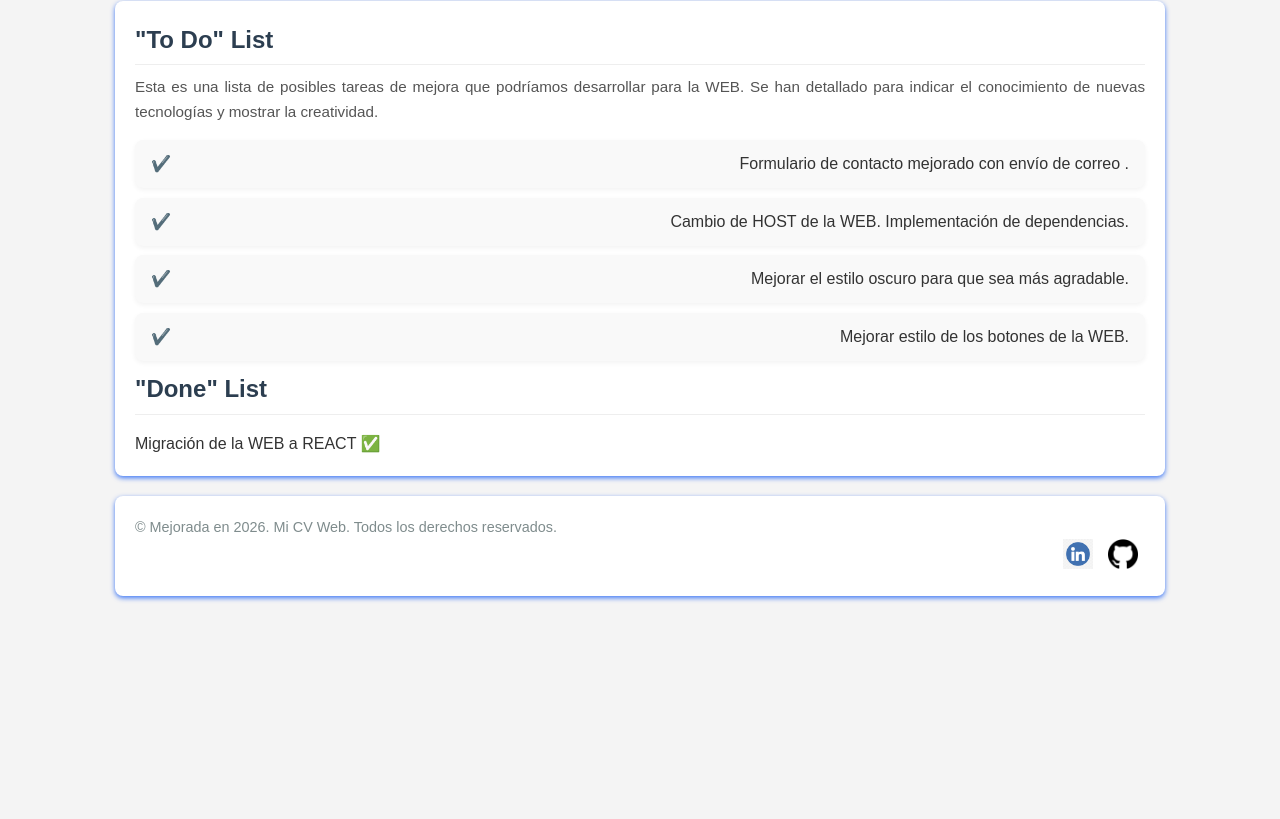
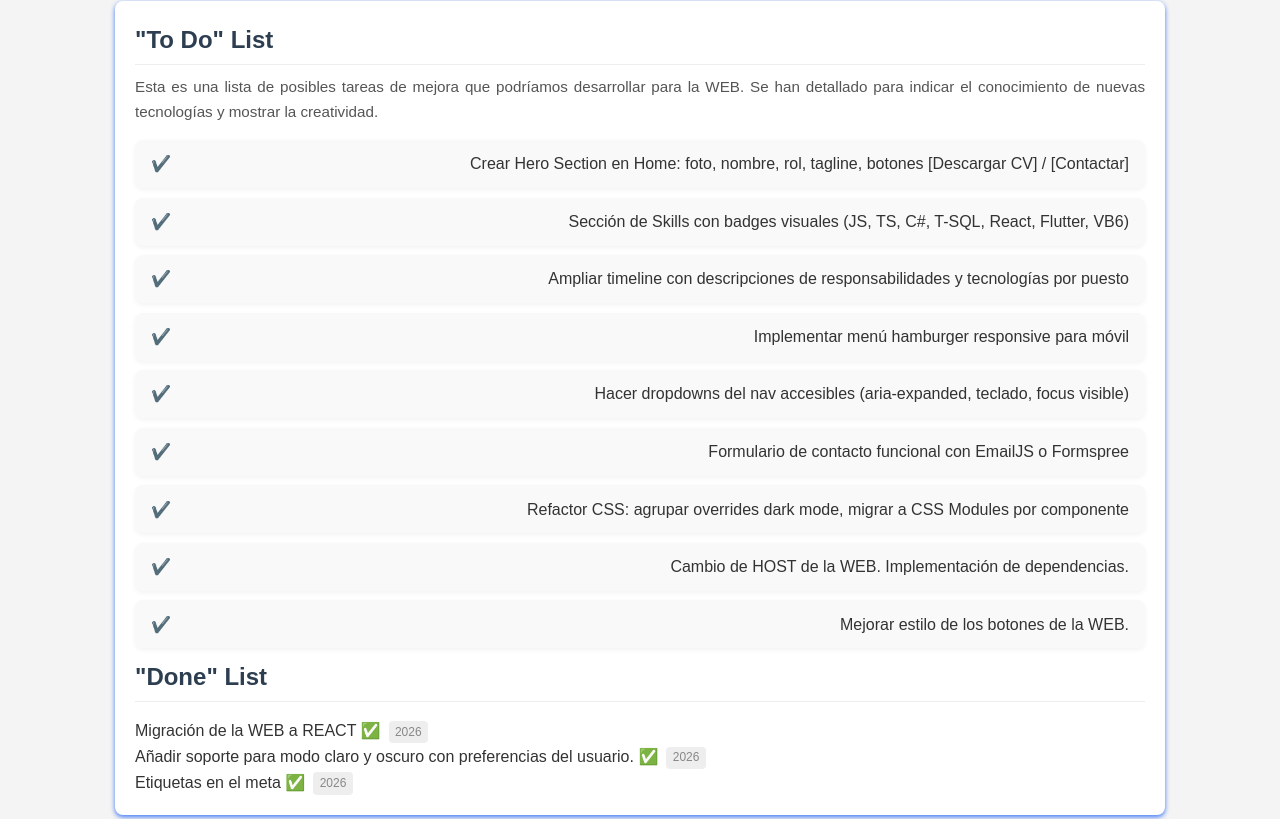
Before and after one commit to PabloSoriaFerrer11/webpasofe-react, a React (Vite) app: page /todo in a window 1280 px wide. Shown: the part 314-1133 px from the top of the page. Before the commit the page ends 950 px from the top, so only its background shows below. Built offline with nearby package versions, Linux system fonts and the light colour scheme.

Commit message:
Cambios en el TODO y fallos de texto.

```diff
--- a/index.html
+++ b/index.html
@@ -2,9 +2,14 @@
 <html lang="en">
   <head>
     <meta charset="UTF-8" />
-    <link rel="icon" type="image/svg+xml" href="/public/favicon-32x32.png" />
+    <meta name="description" content="Pablo Soria Ferrer — Desarrollador Full Stack. Portfolio y CV online." />
+    <meta property="og:title" content="Pablo Soria — CV & Portfolio" />
+    <meta property="og:description" content="Desarrollador Full Stack especializado en React, TypeScript, Flutter y T-SQL." />
+    <meta property="og:image" content="/favicon/android-chrome-512x512.png" />
+
+    <link rel="icon" type="image/svg+xml" href="/favicon-32x32.png" />
     <meta name="viewport" content="width=device-width, initial-scale=1.0" />
-    <title>webpasofe-react</title>
+    <title>Pablo Soria — Desarrollador Full Stack</title>
   </head>
   <body>
     <div id="root"></div>
--- a/src/css/styles.css
+++ b/src/css/styles.css
@@ -148,6 +148,11 @@
 
    body.dark .signup-button:hover {
        background-color: #e74c3c;
+   }
+
+   body.dark .todo-date {
+       color: #aaa;
+       background: #444;
    }
 
    /* Estilos del encabezado */
@@ -489,6 +494,18 @@
     text-decoration: underline;
 }
 
+/* Fecha en items de la ToDo list */
+.todo-date {
+    display: inline-block;
+    margin-left: 0.5rem;
+    font-size: 0.75rem;
+    color: #888;
+    background: #eee;
+    padding: 0.1rem 0.4rem;
+    border-radius: 4px;
+    vertical-align: middle;
+}
+
 /* Transición entre modos */
 body, .todo-container, .todo-item {
     transition: background-color 0.3s, color 0.3s, box-shadow 0.3s;
--- a/src/pages/HomePage.tsx
+++ b/src/pages/HomePage.tsx
@@ -13,9 +13,9 @@ function HomeCV(){
                 <p>Actualmente estoy trabajando como desarrollador en <a href="https://www.ahora.es/"
                         target="_blank">AHORA</a>, una empresa dedicada a la creación de soluciones
                     para otras empresas con tecnologías LOWCODE o un ERP propio.</p>
-                <p>En mi tiempo libre me gusta desarrollar proyectos personales, como <a href="/flutter_amm.html"
-                        target="_blank">Airosft Matchmaking</a>, un proyecto que busca mejorar la experiencia de los
-                    jugadores de Airosft.
+                <p>En mi tiempo libre me gusta desarrollar proyectos personales, como <a href="/proyectos/flutter_amm.html"
+                        target="_blank">Airsoft Matchmaking</a>, un proyecto que busca mejorar la experiencia de los
+                    jugadores de Airsoft.
                     <br></br>Si quieres saber más sobre este proyecto, puedes visitar la sección de proyectos en el menú de
                     navegación.
                 </p>
@@ -60,7 +60,7 @@ function HomeTrayectory(){
                         </li>
 
                     </ul>
-                    <p>Más de 3 años de experiencia en el séctor del desarrollo. Conocimientos de lenguajes de
+                    <p>Más de 3 años de experiencia en el sector del desarrollo. Conocimientos de lenguajes de
                         programación
                         como: <strong> JS, TS, VB6, C# </strong> Además de conocer tambien el lenguaje de
                          <strong> T-SQL </strong>de SQL SERVER. Con el tiempo he ido aprendiendo nuevas tecnologías
--- a/src/pages/TodoPage.tsx
+++ b/src/pages/TodoPage.tsx
@@ -7,9 +7,17 @@ function Todo(){
                 Se han detallado para indicar el conocimiento de nuevas tecnologías y mostrar la creatividad. </p>
             <ul className="todo-list">
 
-                {listItem("Formulario de contacto mejorado con envío de correo .", false)}
+                {/* 🎨 Contenido CV */}
+                {listItem("Crear Hero Section en Home: foto, nombre, rol, tagline, botones [Descargar CV] / [Contactar]", false)}
+                {listItem("Sección de Skills con badges visuales (JS, TS, C#, T-SQL, React, Flutter, VB6)", false)}
+                {listItem("Ampliar timeline con descripciones de responsabilidades y tecnologías por puesto", false)}
+
+                {/* 🔧 Técnico */}
+                {listItem("Implementar menú hamburger responsive para móvil", false)}
+                {listItem("Hacer dropdowns del nav accesibles (aria-expanded, teclado, focus visible)", false)}
+                {listItem("Formulario de contacto funcional con EmailJS o Formspree", false)}
+                {listItem("Refactor CSS: agrupar overrides dark mode, migrar a CSS Modules por componente", false)}
                 {listItem("Cambio de HOST de la WEB. Implementación de dependencias.", false)}
-                {listItem("Mejorar el estilo oscuro para que sea más agradable.", false)}
                 {listItem("Mejorar estilo de los botones de la WEB.", false)}
             </ul>
         </div>
@@ -17,7 +25,9 @@ function Todo(){
             <h2>"Done" List</h2>
             <p className="todo-description"></p>
             <ul className="todo-list">
-                {listItem("Migración de la WEB a REACT", true)}
+                {listItem("Migración de la WEB a REACT", true, "2026")}
+                {listItem("Añadir soporte para modo claro y oscuro con preferencias del usuario.", true, "2026")}
+                {listItem("Etiquetas en el meta", true, "2026")}
 
             </ul>
         </div>
@@ -25,10 +35,11 @@ function Todo(){
     );
 };
 
-function listItem(text: string, done: boolean) {
+function listItem(text: string, done: boolean, date?: string) {
   return (
     <li className={`${done ? 'is-completed' : 'todo-item pending'}`}>
       {text} {done && " ✅"}
+      {date && <span className="todo-date">{date}</span>}
     </li>
   );
 }
--- a/src/pages/proyects/FlutterAMMPage.tsx
+++ b/src/pages/proyects/FlutterAMMPage.tsx
@@ -3,17 +3,17 @@ function FlutterAMM() {
         <main>
         <div className="two-column-layout">
             <section id="proyecto">
-                <h2>Airosft Matchmaking</h2>
+                <h2>Airsoft Matchmaking</h2>
                 <p>Mi primer proyecto "grande" desarrollado en FLUTTER para dispositivos Android y con posibilidad para
                     IOS.</p>
                 <h4>Oportunidad</h4>
                 <p>La idea de este proyecto me surge despues de que un amigo me invitara a unas partidas de este deporte
                     y ver como se gestionaban.
-                    El mundo del Airosft se organiza en base a grupos de mensajería con 200 personas donde se indica un
+                    El mundo del Airsoft se organiza en base a grupos de mensajería con 200 personas donde se indica un
                     fecha
                     y la gente se va apuntando en una lista interminable. Noté que faltaba un poco de tecnología para
                     llevar todos estas listas
-                    y ya por 2024 comencé el documento "Airosft Encounter" </p>
+                    y ya por 2024 comencé el documento "Airsoft Encounter" </p>
                 <br></br>
                 <h4>Objetivo</h4>
                 <p>El objetivo de este proyecto es crear una aplicación que permita a los jugadores de airsoft encontrar
@@ -25,7 +25,7 @@ function FlutterAMM() {
                 <h4>Características Principales</h4>
                 <ul className="padding-left">
                     <li className="">Creación de partidas</li>
-                    <li className="">% de Vicotoria, KDA para los jugadores y sistema de KARMA</li>
+                    <li className="">% de Victoria, KDA para los jugadores y sistema de KARMA</li>
                     <li className="">Gestión fácil de Eventos</li>
                 </ul>
 
--- a/src/pages/proyects/StrategyPage.tsx
+++ b/src/pages/proyects/StrategyPage.tsx
@@ -4,7 +4,7 @@ function Strategy(){
     return (
         <div className="two-columns-layout">
             <h2>Strategy</h2>
-            <p> Me declaro tambien fan de los juegos de mesa, asi que decidñi intentar recrear uno de mis favoritos, El Risk.
+            <p> Me declaro tambien fan de los juegos de mesa, asi que decidí intentar recrear uno de mis favoritos, El Risk.
                  </p>
             <br></br>
             <h4>Oportunidad</h4>
```
